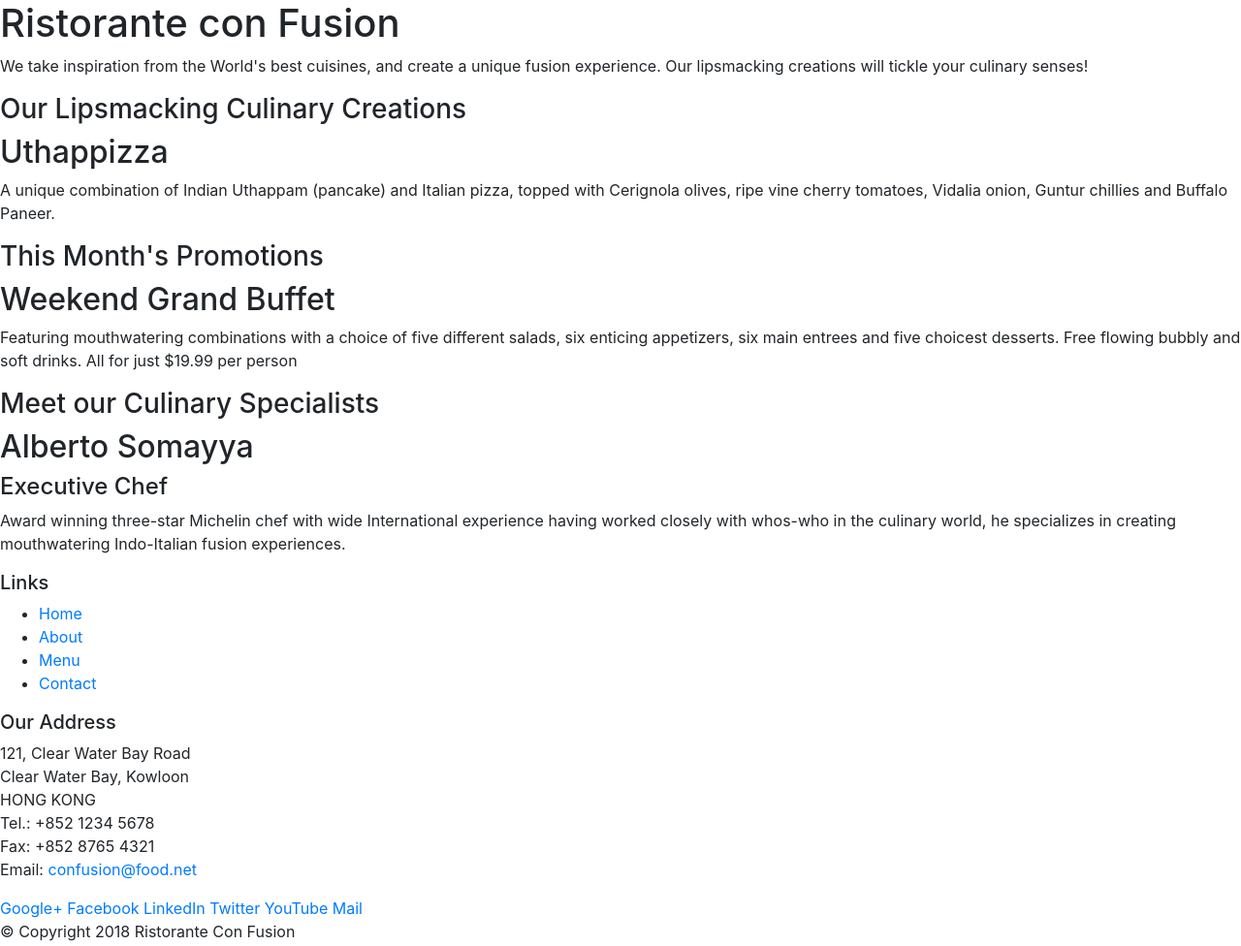
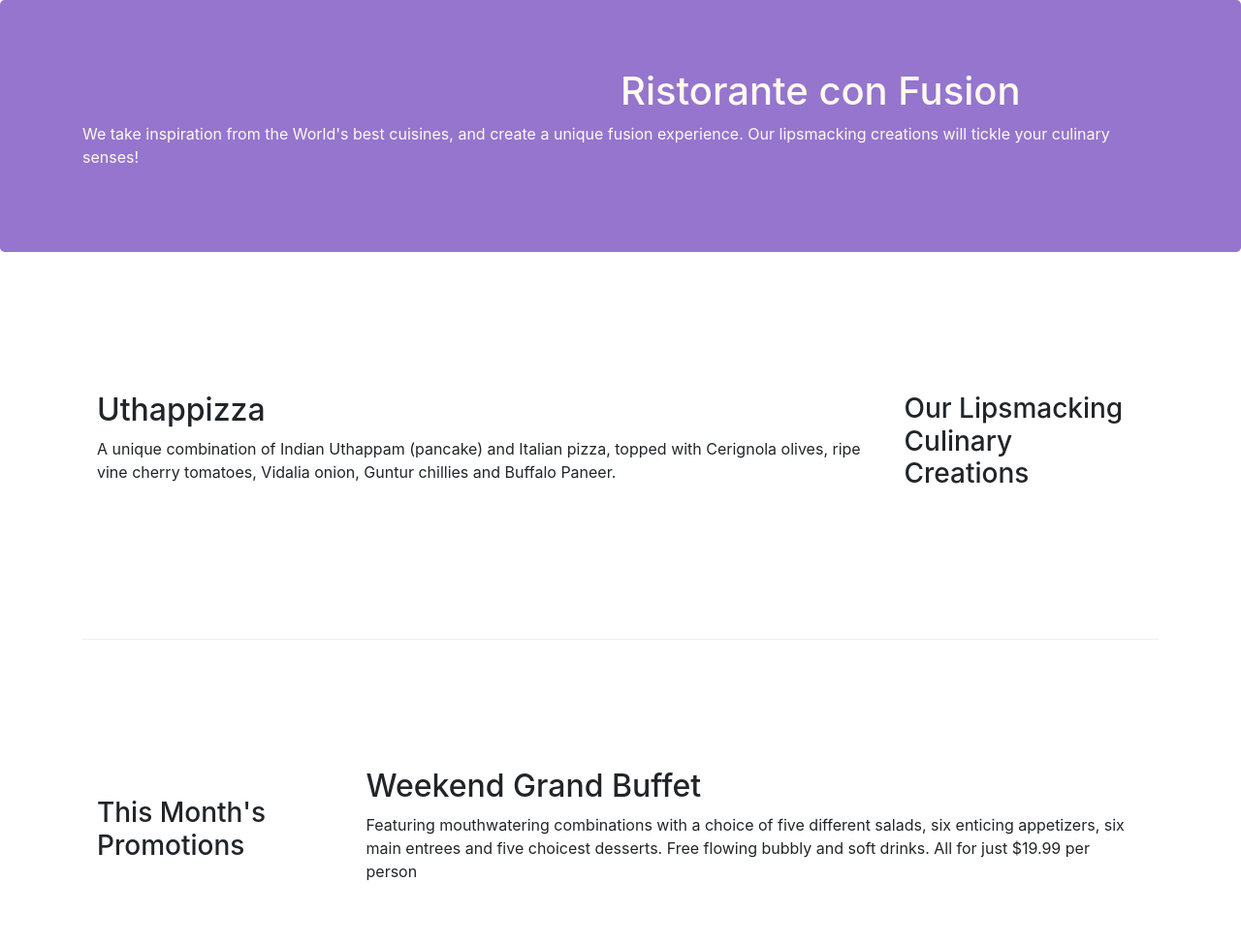
Before and after one commit to csrishti99/conFusion, a website: page index.html in a window 1280 px wide. Shown: the top 976 px of the page at 97% size. Drawn offline with nearby package versions, Linux system fonts and the light colour scheme.

Commit message:
1st Week

```diff
--- /dev/null
+++ b/css/styles.css
@@ -0,0 +1,31 @@
+.row-header{
+    margin: 0px auto;
+    padding: 0px auto;
+}
+
+.row-content{
+    margin: 0px auto;
+    padding: 50px 0px 50px 0px;
+    border-bottom: 1px ridge;
+    min-height: 400px;
+}
+
+.footer{
+    background-color: #D1C4E9;
+    margin: 0px auto;
+    padding: 20px 0px 20px 0px;
+}
+
+.jumbotron{
+    padding: 70px 30px 70px 30px;
+    margin: 0px auto;
+    background: #9575CD;
+    color: floralwhite
+
+}
+
+.address{
+    font-size: 80%;
+    margin: 0px;
+    color: #0f0f0f
+}
--- a/index.html
+++ b/index.html
@@ -9,51 +9,52 @@
 
     <!-- Bootstrap CSS -->
     <link rel="stylesheet" href="node_modules/bootstrap/dist/css/bootstrap.min.css">
+    <link rel="stylesheet" href="css/styles.css">
     <title>Ristorante Con Fusion</title>
 </head>
 
 <body>
 
-    <header>
-        <div>
-            <div>
-                <div>
+    <header class="jumbotron">
+        <div class="container">
+            <div class="row row-header" >
+                <div class="col-12 col-sm-6"></div>
                     <h1>Ristorante con Fusion</h1>
                     <p>We take inspiration from the World's best cuisines, and create a unique fusion experience. Our lipsmacking creations will tickle your culinary senses!</p>
                 </div>
-                <div>
+                <div class="col-12 col-sm">
                 </div>
             </div>
         </div>
     </header>
 
-    <div>
-        <div>
-            <div>
+    <div class="container">
+        <div class="row row-content align-items-center">
+            <div class="col-12 col-sm-4 order-sm-last col-md-3">
                 <h3>Our Lipsmacking Culinary Creations</h3>
             </div>
-            <div>
+            <div class="col col-sm order-sm-first col-md">
                 <h2>Uthappizza</h2>
                 <p>A unique combination of Indian Uthappam (pancake) and Italian pizza, topped with Cerignola olives, ripe vine cherry tomatoes, Vidalia onion, Guntur chillies and Buffalo Paneer.</p>
             </div>
         </div>
 
 
-        <div>
-            <div>
+        <div class="row row-content align-items-center">
+            <div class="col-12 col-sm-4 col-md-3">
                 <h3>This Month's Promotions</h3>
             </div>
-            <div>
+            <div class="col col-sm col-md">
                 <h2>Weekend Grand Buffet</h2>
                 <p>Featuring mouthwatering combinations with a choice of five different salads, six enticing appetizers, six main entrees and five choicest desserts. Free flowing bubbly and soft drinks. All for just $19.99 per person </p>
             </div>
         </div>
 
-        <div>
-            <div>
+        <div class="row row-content align-items-center">
+            <div class="col-12 col-sm-4 order-sm-last col-md-3">
                 <h3>Meet our Culinary Specialists</h3>
             </div>
-            <div>
+            <div class="col col-sm order-sm-first col-md">
                 <h2>Alberto Somayya</h2>
                 <h4>Executive Chef</h4>
                 <p>Award winning three-star Michelin chef with wide International experience having worked closely with whos-who in the culinary world, he specializes in creating mouthwatering Indo-Italian fusion experiences. </p>
@@ -61,19 +62,19 @@
         </div>
     </div>
 
-    <footer>
-        <div>
-            <div>
-                <div>
+    <footer class="footer">
+        <div class="container" >
+            <div class="row">
+                <div class="col-4 offset-1 col-sm-2">
                     <h5>Links</h5>
-                    <ul>
+                    <ul class="list-unstyled">
                         <li><a href="#">Home</a></li>
                         <li><a href="#">About</a></li>
                         <li><a href="#">Menu</a></li>
                         <li><a href="#">Contact</a></li>
                     </ul>
                 </div>
-                <div>
+                <div class="col-7 col-sm-5">
                     <h5>Our Address</h5>
                     <address>
 		              121, Clear Water Bay Road<br>
@@ -84,8 +85,8 @@
 		              Email: <a href="mailto:confusion@food.net">confusion@food.net</a>
 		           </address>
                 </div>
-                <div>
-                    <div>
+                <div class="col-12 col-sm-4 align-self-center">
+                    <div class="text-center">
                         <a href="http://google.com/+">Google+</a>
                         <a href="http://www.facebook.com/profile.php?id=">Facebook</a>
                         <a href="http://www.linkedin.com/in/">LinkedIn</a>
@@ -95,8 +96,8 @@
                     </div>
                 </div>
            </div>
-           <div>
-                <div>
+           <div class="row justify-content-center">
+                <div class="col-auto">
                     <p>© Copyright 2018 Ristorante Con Fusion</p>
                 </div>
            </div>
```
